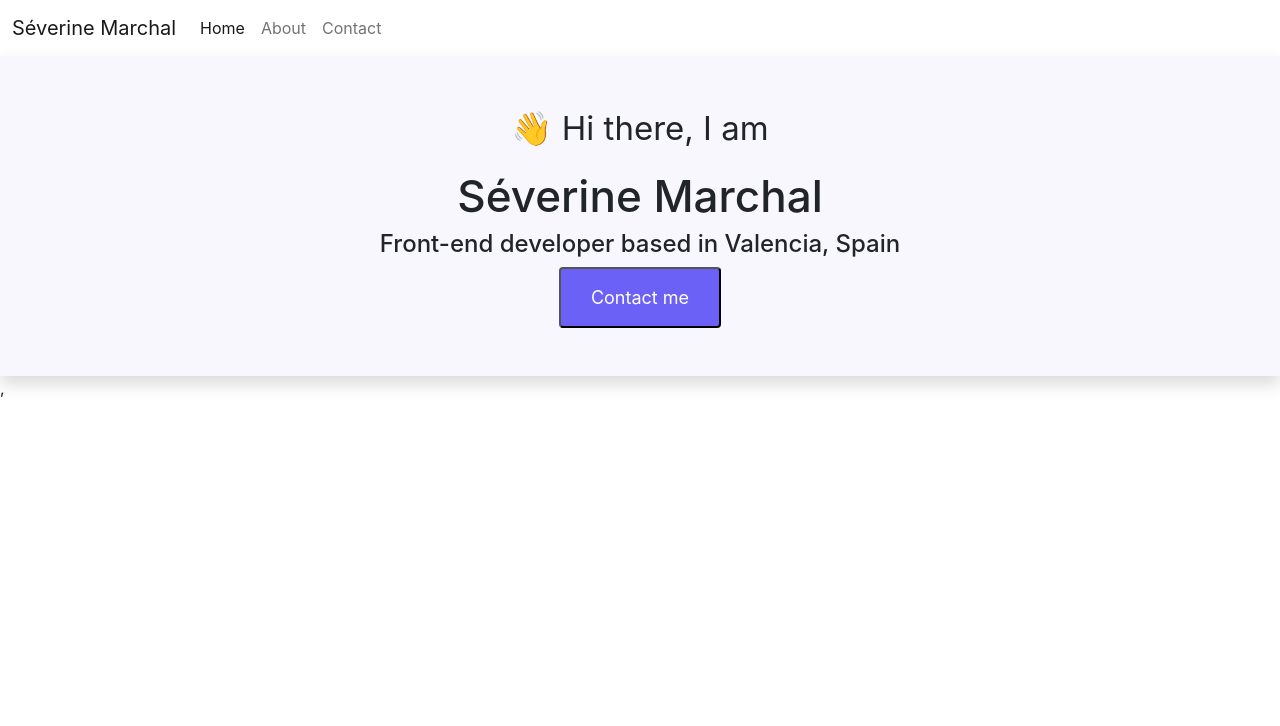
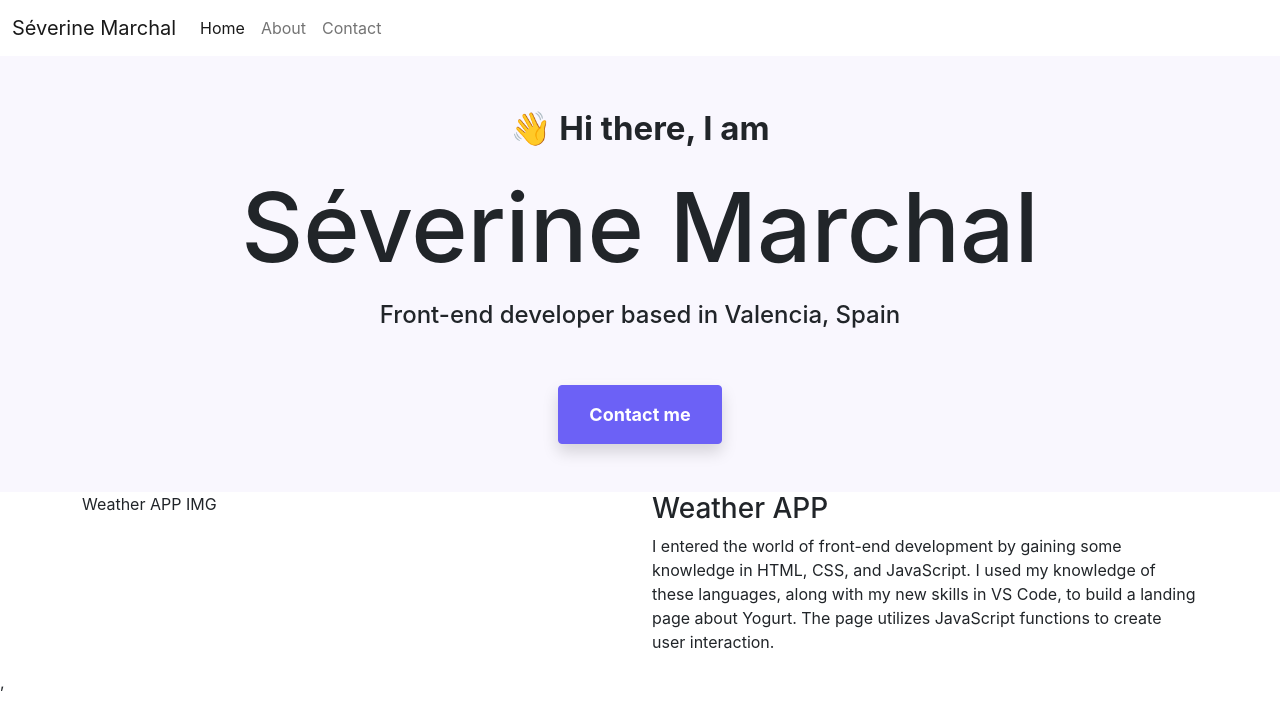
Before and after one commit to marchalseverine/portfolio_react, a React (Create React App) app: page / in a window 1280 px wide. Shown: the top 726 px of the page. Built offline with nearby package versions, Linux system fonts and the light colour scheme.

Commit message:
Add content homepage

```diff
--- a/src/Homepage.css
+++ b/src/Homepage.css
@@ -1,27 +1,39 @@
 .hero {
   background-color: #f9f7fe;
   text-align: center;
+  font-weight: bold;
 }
-p {
+.hero p {
   font-size: 33px;
 }
 
-h1 {
-  font-size: 44px;
+.hero h1 {
+  font-size: 96px;
+  padding-bottom: 8px;
 }
-h2 {
+.hero h2 {
   font-size: 24px;
+  padding-bottom: 48px;
 }
 
 .contact-btn {
   background-color: #6c61f6;
   border-radius: 4px;
-
+  border: 1px solid #6c61f6;
   font-size: 18px;
   line-height: 27px;
   padding: 15px 30px;
-}
-a {
-  color: white;
+  font-weight: bold;
+  color: #fff;
   text-decoration: none;
 }
+
+.contact-btn:hover {
+  background-color: #fff;
+  color: #6c61f6;
+  transition: ease-in-out 300ms;
+}
+
+.weather_app_img div {
+  background-color: #f9f7fe;
+}
--- a/src/Homepage.js
+++ b/src/Homepage.js
@@ -4,13 +4,31 @@ import "./Homepage.css";
 export default function Homepage() {
   return (
     <div className="homepage">
-      <div className="hero p-5 shadow">
+      <div className="hero p-5">
         <p> 👋 Hi there, I am</p>
         <h1>Séverine Marchal</h1>
         <h2>Front-end developer based in Valencia, Spain</h2>
-        <button className="contact-btn">
-          <a href="/Contact">Contact me</a>
-        </button>
+        <a href="/Contact">
+          <button className="contact-btn shadow">Contact me</button>
+        </a>
+      </div>
+      <div className="works">
+        <div className="container">
+          <div className="row">
+            <div className="col-6 weather_app_img">Weather APP IMG</div>
+            <div className="col-6">
+              <h3 className="project_1_title">Weather APP</h3>
+              <p>
+                {" "}
+                I entered the world of front-end development by gaining some
+                knowledge in HTML, CSS, and JavaScript. I used my knowledge of
+                these languages, along with my new skills in VS Code, to build a
+                landing page about Yogurt. The page utilizes JavaScript
+                functions to create user interaction.
+              </p>
+            </div>
+          </div>
+        </div>
       </div>
     </div>
   );
```
